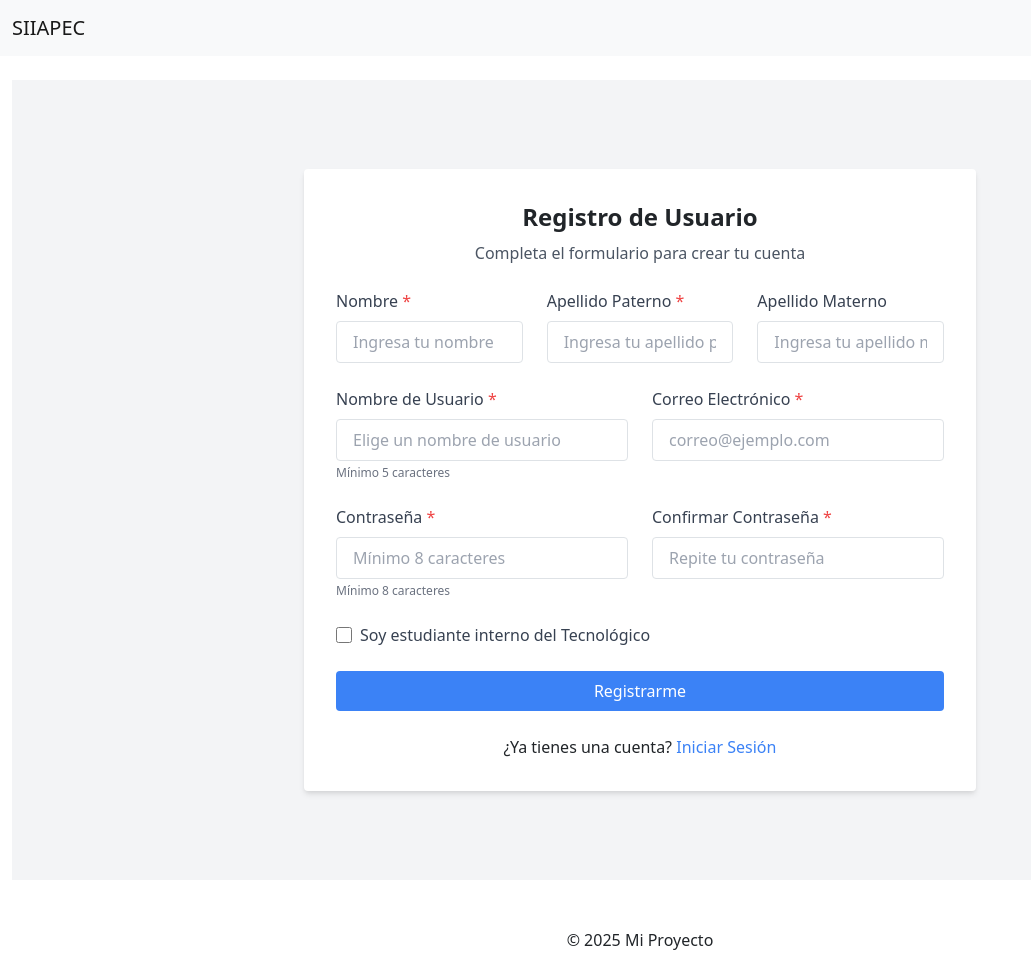
After one commit to Erne1357/SIIAP, a Flask app: page /register in a window 1280 px wide. The commit adds this page. Shown: the whole page, without its empty margins (0-1031 px from the left). Run offline with Flask 3, Linux system fonts and the light colour scheme.

Commit message:
Creación de la pantalla de registro, la ruta y agregar el link en la pantalla de login

```diff
--- a/app/routes/auth.py
+++ b/app/routes/auth.py
@@ -3,6 +3,8 @@ from flask_login import login_user, logout_user, login_required, current_user
 from datetime import datetime, timezone
 from werkzeug.security import check_password_hash
 from app.models.user import User
+from app.models.role import Role
+from app import db
 
 auth = Blueprint('auth', __name__)
 
@@ -32,6 +34,61 @@ def logout():
     flash("Has cerrado sesión", "info")
     return redirect(url_for('auth.login'))
 
+@auth.route('/register', methods=['GET', 'POST'])
+def register():
+    if request.method == 'POST':
+        # Recoger y limpiar datos del formulario
+        first_name = request.form.get('first_name').strip()
+        last_name = request.form.get('last_name').strip()
+        mother_last_name = request.form.get('mother_last_name').strip() if request.form.get('mother_last_name') else None
+        username = request.form.get('username').strip()
+        email = request.form.get('email').strip()
+        password = request.form.get('password')
+        confirm_password = request.form.get('confirm_password')
+
+        # Validación: Contraseñas coinciden
+        if password != confirm_password:
+            flash("Las contraseñas no coinciden.", "danger")
+            return render_template('auth/register.html')
+
+        # Validación: Verificar unicidad de username y email
+        if User.query.filter_by(username=username).first():
+            flash("El nombre de usuario ya existe.", "danger")
+            return render_template('auth/register.html')
+        if User.query.filter_by(email=email).first():
+            flash("El correo electrónico ya está registrado.", "danger")
+            return render_template('auth/register.html')
+
+        # Buscar el rol "applicant".
+        # Se asume que éste ya existe en la base de datos. Si no, se debe crearlo manualmente.
+        applicant_role = Role.query.filter_by(name='applicant').first()
+        if not applicant_role:
+            flash("No se encontró el rol 'applicant'. Contacta al administrador.", "danger")
+            return render_template('auth/register.html')
+
+        # Crear el usuario
+        new_user = User(
+            first_name,
+            last_name,
+            mother_last_name,
+            username,
+            password,
+            email,
+            applicant_role.id
+        )
+        db.session.add(new_user)
+        try:
+            db.session.commit()
+        except Exception as e:
+            db.session.rollback()
+            flash("Error al registrar el usuario: {}".format(e), "danger")
+            return render_template('auth/register.html')
+
+        flash("Registro exitoso. Ahora inicia sesión.", "success")
+        return redirect(url_for('auth.login'))
+
+    return render_template('auth/register.html')
+
 @auth.route('/keepalive')
 @login_required
 def keepalive():
--- a/app/templates/auth/login.html
+++ b/app/templates/auth/login.html
@@ -38,6 +38,10 @@
         <button type="submit" class="w-full bg-blue-500 text-white py-2 rounded hover:bg-blue-600 transition duration-200">Entrar</button>
       </div>
     </form>
+    <p class="mt-3 text-center">
+      ¿No tienes cuenta? <a href="{{ url_for('auth.register') }}">Regístrate aquí</a>
+    </p>
+
   </div>
 </div>
 {% endblock %}
--- /dev/null
+++ b/app/templates/auth/register.html
@@ -0,0 +1,139 @@
+{% extends 'base.html' %}
+
+{% block title %}Registro de Usuario{% endblock %}
+
+{% block styles %}
+<!-- Incluir Tailwind CSS solo para la página de registro -->
+<link href="https://cdn.jsdelivr.net/npm/tailwindcss@2.2.19/dist/tailwind.min.css" rel="stylesheet">
+{% endblock %}
+
+{% block content %}
+<div class="min-h-screen flex items-center justify-center bg-gray-100 py-8">
+    <div class="bg-white p-8 rounded shadow-md w-full max-w-2xl">
+        <h2 class="text-2xl font-bold mb-2 text-center">Registro de Usuario</h2>
+        <p class="text-gray-600 text-center mb-6">Completa el formulario para crear tu cuenta</p>
+
+        {% with messages = get_flashed_messages(with_categories=true) %}
+        {% if messages %}
+        <div class="mb-4">
+            {% for category, message in messages %}
+            <div
+                class="p-2 rounded mb-2 text-white {% if category == 'danger' %}bg-red-500{% elif category == 'success' %}bg-green-500{% elif category == 'warning' %}bg-yellow-500{% else %}bg-gray-500{% endif %}">
+                {{ message }}
+            </div>
+            {% endfor %}
+        </div>
+        {% endif %}
+        {% endwith %}
+
+        <form action="{{ url_for('auth.register') }}" method="POST">
+            <!-- Nombres y apellidos -->
+            <div class="grid grid-cols-1 md:grid-cols-3 gap-4 mb-4">
+                <div>
+                    <label class="block text-gray-700 mb-2" for="first_name">
+                        Nombre <span class="text-red-500">*</span>
+                    </label>
+                    <input type="text" id="first_name" name="first_name"
+                        class="w-full px-3 py-2 border rounded focus:outline-none focus:ring"
+                        placeholder="Ingresa tu nombre" required>
+                </div>
+                <div>
+                    <label class="block text-gray-700 mb-2" for="last_name">
+                        Apellido Paterno <span class="text-red-500">*</span>
+                    </label>
+                    <input type="text" id="last_name" name="last_name"
+                        class="w-full px-3 py-2 border rounded focus:outline-none focus:ring"
+                        placeholder="Ingresa tu apellido paterno" required>
+                </div>
+                <div>
+                    <label class="block text-gray-700 mb-2" for="mother_last_name">
+                        Apellido Materno
+                    </label>
+                    <input type="text" id="mother_last_name" name="mother_last_name"
+                        class="w-full px-3 py-2 border rounded focus:outline-none focus:ring"
+                        placeholder="Ingresa tu apellido materno">
+                </div>
+            </div>
+
+            <!-- Usuario y correo -->
+            <div class="grid grid-cols-1 md:grid-cols-2 gap-4 mb-4">
+                <div>
+                    <label class="block text-gray-700 mb-2" for="username">
+                        Nombre de Usuario <span class="text-red-500">*</span>
+                    </label>
+                    <input type="text" id="username" name="username"
+                        class="w-full px-3 py-2 border rounded focus:outline-none focus:ring"
+                        placeholder="Elige un nombre de usuario" required minlength="5">
+                    <p class="text-xs text-gray-500 mt-1">Mínimo 5 caracteres</p>
+                </div>
+                <div>
+                    <label class="block text-gray-700 mb-2" for="email">
+                        Correo Electrónico <span class="text-red-500">*</span>
+                    </label>
+                    <input type="email" id="email" name="email"
+                        class="w-full px-3 py-2 border rounded focus:outline-none focus:ring"
+                        placeholder="correo@ejemplo.com" required>
+                </div>
+            </div>
+
+            <!-- Contraseñas -->
+            <div class="grid grid-cols-1 md:grid-cols-2 gap-4 mb-4">
+                <div>
+                    <label class="block text-gray-700 mb-2" for="password">
+                        Contraseña <span class="text-red-500">*</span>
+                    </label>
+                    <input type="password" id="password" name="password"
+                        class="w-full px-3 py-2 border rounded focus:outline-none focus:ring"
+                        placeholder="Mínimo 8 caracteres" required minlength="8">
+                    <p class="text-xs text-gray-500 mt-1">Mínimo 8 caracteres</p>
+                </div>
+                <div>
+                    <label class="block text-gray-700 mb-2" for="confirm_password">
+                        Confirmar Contraseña <span class="text-red-500">*</span>
+                    </label>
+                    <input type="password" id="confirm_password" name="confirm_password"
+                        class="w-full px-3 py-2 border rounded focus:outline-none focus:ring"
+                        placeholder="Repite tu contraseña" required>
+                </div>
+            </div>
+
+            <!-- Checkbox para estudiante interno -->
+            <div class="mb-6">
+                <div class="flex items-center">
+                    <input type="checkbox" id="is_internal" name="is_internal"
+                        class="mr-2 h-4 w-4 text-blue-600 focus:ring-blue-500 border-gray-300 rounded">
+                    <label class="text-gray-700" for="is_internal">
+                        Soy estudiante interno del Tecnológico
+                    </label>
+                </div>
+            </div>
+
+            <!-- Botón de registro -->
+            <div>
+                <button type="submit"
+                    class="w-full bg-blue-500 text-white py-2 rounded hover:bg-blue-600 transition duration-200">
+                    Registrarme
+                </button>
+            </div>
+        </form>
+
+        <p class="mt-4 text-center">
+            ¿Ya tienes una cuenta? <a href="{{ url_for('auth.login') }}" class="text-blue-500 hover:underline">Iniciar
+                Sesión</a>
+        </p>
+    </div>
+</div>
+
+<script>
+    // Validación del lado del cliente
+    document.querySelector('form').addEventListener('submit', function (e) {
+        const password = document.getElementById('password').value;
+        const confirmPassword = document.getElementById('confirm_password').value;
+
+        if (password !== confirmPassword) {
+            e.preventDefault();
+            alert('Las contraseñas no coinciden');
+        }
+    });
+</script>
+{% endblock %}
```
